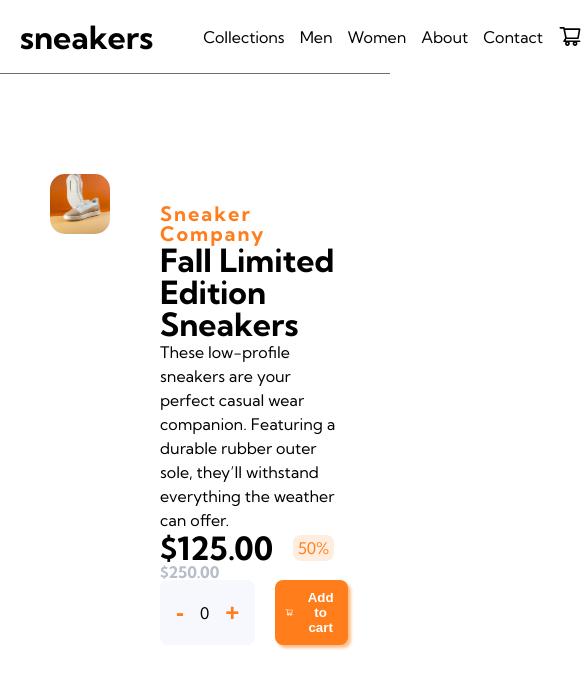
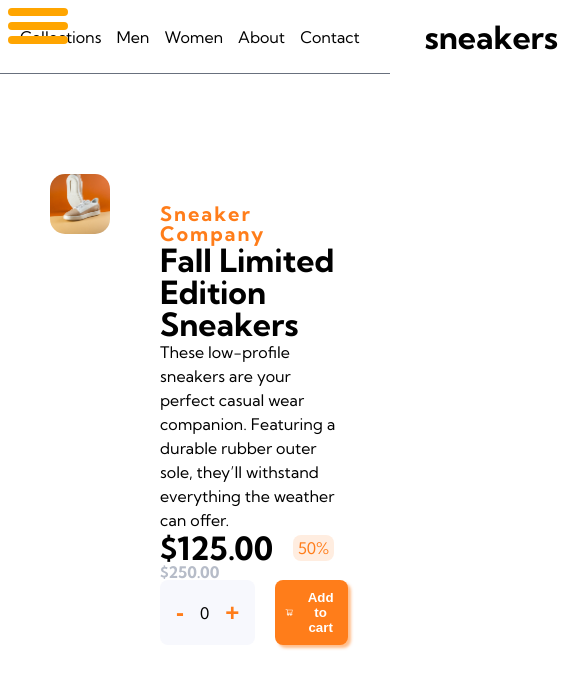
Before and after one commit to TylerAycock/product-page, a React (Vite) app: page / in a window 390 px wide. Shown: the top 688 px of the page, 585 px wide, since content can reach past the window. Built offline with nearby package versions, Linux system fonts and the light colour scheme.

Commit message:
initial set up for hamburger menu

```diff
--- a/src/components/Header.jsx
+++ b/src/components/Header.jsx
@@ -2,6 +2,7 @@ import { useState } from "react";
 import "./Header.css";
 import avatar from "../assets/images/image-avatar.png";
 import { AiOutlineShoppingCart } from "react-icons/ai";
+import Hamburger from "./mobileNav/Hamburger";
 
 const Header = ({ modal, setModal, quantity, setQuantity }) => {
   const clickHandler = () => {
@@ -11,8 +12,9 @@ const Header = ({ modal, setModal, quantity, setQuantity }) => {
   return (
     <header className="header__container">
       <div className="left-side__container">
+        <Hamburger />
         <h1>sneakers</h1>
-        <nav>
+        <nav className="navbar">
           <a href="#">Collections</a>
           <a href="#">Men</a>
           <a href="#">Women</a>
@@ -22,10 +24,11 @@ const Header = ({ modal, setModal, quantity, setQuantity }) => {
       </div>
       <div className="right-side__container">
         <div className="cart__container">
-        <div className="cart__count">
-          {quantity>0 && quantity}
-        </div>
-        <AiOutlineShoppingCart className="shopping-cart" onClick={clickHandler}/>
+          <div className="cart__count">{quantity > 0 && quantity}</div>
+          <AiOutlineShoppingCart
+            className="shopping-cart"
+            onClick={clickHandler}
+          />
         </div>
         <img
           src={avatar}
--- /dev/null
+++ b/src/components/mobileNav/Hamburger.css
@@ -0,0 +1,62 @@
+:root{
+    --bar-width: 60px;
+    --bar-height: 8px;
+    --hamburger-gap: 6px;
+    --hamburger-margin: 8px;
+    --animation-timing: 200ms ease-in-out;
+    --hamburger-height: calc(var(--bar-height) * 3 + var(--hamburger-gap) * 2);
+}
+
+ .hamburger-menu{
+    --x-width: calc(var(--hamburger-height) * 1.41421356237);
+
+    display: flex;
+    flex-direction: column;
+    gap: var(--hamburger-gap);
+    width: max-content;
+    position: absolute;
+    top: var(--hamburger-margin);
+    left: var(--hamburger-margin);
+    z-index: 2;
+    cursor: pointer;
+}
+
+.hamburger-menu input,
+.hamburger-menu::before,
+.hamburger-menu::after{
+    content: " ";
+    width: var(--bar-width);
+    height: var(--bar-height);
+    background-color: orange;
+    color: var(--orange);
+    border-radius: 9999px;
+    transform-origin: left center;
+    transition: opacity var(--animation-timing), width var(--animation-timing),
+    rotate var(--animation-timing), translate var(--animation-timing);
+}
+
+.hamburger-menu input {
+    appearance: none;
+    padding: 0;
+    margin: 0;
+    outline: none;
+    pointer-events: none;
+}
+
+.hamburger-menu:has(input:checked)::before {
+    rotate: 45deg;
+    width: var(--x-width);
+    translate: 0 calc(var(--bar-height) / -2);
+  }
+
+  .hamburger-menu:has(input:checked)::after {
+    rotate: -45deg;
+    width: var(--x-width);
+    translate: 0 calc(var(--bar-height) / 2);
+  }
+
+
+.hamburger-menu input:checked{
+   opacity: 0;
+   width: 0;
+}
--- /dev/null
+++ b/src/components/mobileNav/Hamburger.jsx
@@ -0,0 +1,22 @@
+import "./Hamburger.css";
+
+const Hamburger = () => {
+  return (
+    <div className="hamburger__container">
+      <label className="hamburger-menu">
+        <input type="checkbox" />
+      </label>
+      <aside className="sidebar">
+        <nav>
+          <a href="#">Collections</a>
+          <a href="#">Men</a>
+          <a href="#">Women</a>
+          <a href="#">About</a>
+          <a href="#">Contact</a>
+        </nav>
+      </aside>
+    </div>
+  );
+};
+
+export default Hamburger;
```
